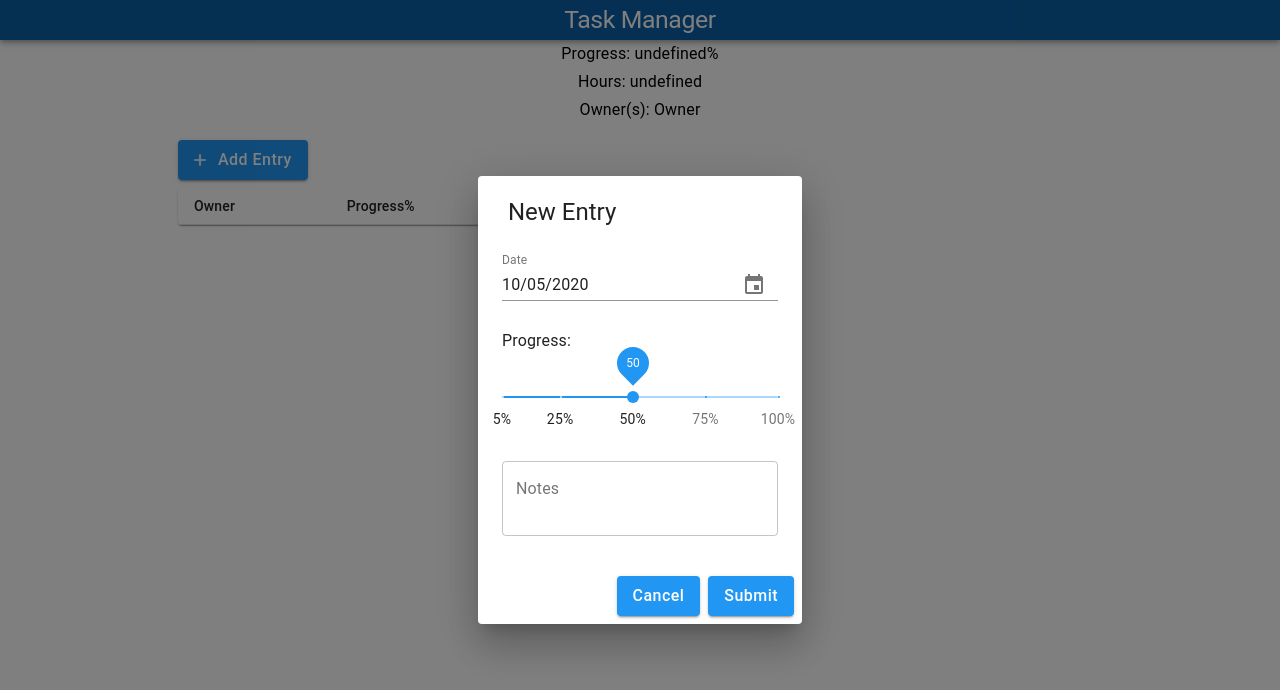
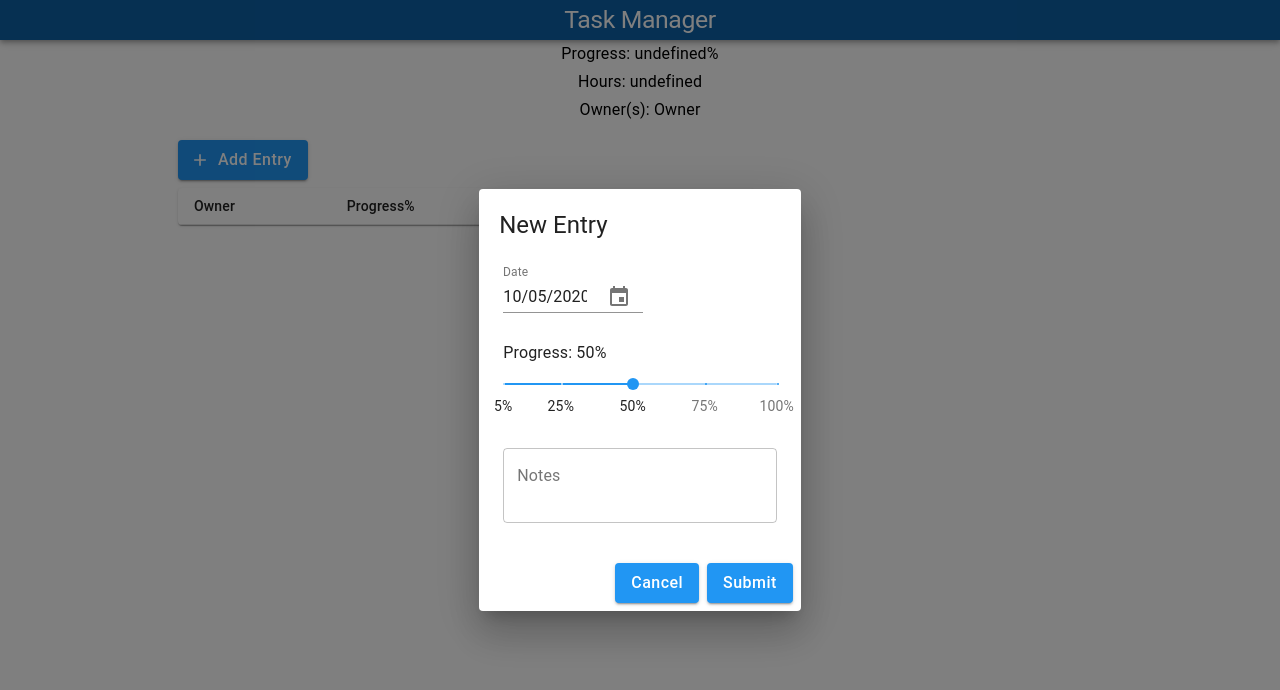
Before and after one commit to devslife7/taskManager, a React (Create React App) app: page /task/details in a window 1280 px wide. Both pictures are taken after a click on the button "Add Entry". Shown: the top 690 px of the page. Built offline with nearby package versions, Linux system fonts and the light colour scheme.

Commit message:
fixed add entry slider and set up controlled form

```diff
--- a/src/components/Entries.js
+++ b/src/components/Entries.js
@@ -3,17 +3,13 @@ import {
   Dialog,
   DialogActions,
   DialogContent,
-  // FormControlLabel,
-  Grid,
   makeStyles,
   Slider,
-  // Switch,
   TextField,
   Typography,
 } from "@material-ui/core"
 import React, { useEffect, useState } from "react"
 import { useDispatch, useSelector } from "react-redux"
-// import { fetchCurrentMilestone } from "../actions/milestones"
 import AddIcon from "@material-ui/icons/Add"
 import { fetchCurrentTask } from "../actions/tasks"
 import EntriesTable from "./EntriesTable"
@@ -29,50 +25,55 @@ const useStyles = makeStyles(theme => ({
     marginLeft: "10vw",
     marginTop: "2vh",
   },
+  KeyboardDatePicker: {
+    width: "140px",
+  },
 }))
 
-function Entries() {
+export default function Entries() {
   const classes = useStyles()
   const dispatch = useDispatch()
   const currentTask = useSelector(state => state.tasks.currentTask)
   const [openDialog, setOpenDialog] = useState(false)
+  const [date, setDate] = useState(new Date())
   const [sliderValue, setSliderValue] = useState("50")
+  const [notes, setNotes] = useState("")
 
   const handleOpenDialog = () => setOpenDialog(true)
-  const handleCloseDialog = () => setOpenDialog(false)
+  const handleCloseDialog = () => {
+    setOpenDialog(false)
+    setDate(new Date())
+    setSliderValue("50")
+    setNotes("")
+  }
 
   useEffect(() => {
     !!localStorage.currentTaskId && dispatch(fetchCurrentTask())
-    console.log("ENTRIS DID MOUNT HERE")
   }, [dispatch])
 
-  function valuetext(value) {
-    console.log("THIS IS VALUE: ", value)
-    setSliderValue(value)
-    return `${value}°C`
+  const handleSliderChange = (event, newValue) => {
+    setSliderValue(newValue)
+  }
+
+  const handleEditSubmit = () => {
+    // const requestBody = {
+    //   method: 'POST',
+    //   headers: {
+    //     "Content-Type": "application/json"
+    //   },
+    //   body: JSON.stringify({
+
+    //   })
+    // }
+    handleCloseDialog()
   }
 
   const marks = [
-    {
-      value: 5,
-      label: "5%",
-    },
-    {
-      value: 25,
-      label: "25%",
-    },
-    {
-      value: 50,
-      label: "50%",
-    },
-    {
-      value: 75,
-      label: "75%",
-    },
-    {
-      value: 100,
-      label: "100%",
-    },
+    { value: 5, label: "5%" },
+    { value: 25, label: "25%" },
+    { value: 50, label: "50%" },
+    { value: 75, label: "75%" },
+    { value: 100, label: "100%" },
   ]
 
   return (
@@ -104,26 +105,12 @@ function Entries() {
       <EntriesTable />
 
       <Dialog open={openDialog} onClose={handleCloseDialog}>
-        <Typography variant='h5' style={{ marginTop: "20px", marginLeft: "30px" }}>
+        <Typography variant='h5' style={{ marginTop: "20px", marginLeft: "20px" }}>
           {"New Entry"}
         </Typography>
 
-        {/* <FormControlLabel
-          control={
-            <Switch
-              checked={displayImport}
-              onChange={() => setDisplayImport(!displayImport)}
-              name='checkedB'
-              color='primary'
-            />
-          }
-          label='Import From Excel File'
-          style={{ marginTop: "20px", marginLeft: "15px", marginBottom: "10px" }}
-        /> */}
-
         <DialogContent className={classes.DialogContent}>
           <MuiPickersUtilsProvider utils={DateFnsUtils}>
-            <Grid container justify='flex-start'>
             <KeyboardDatePicker
               disableToolbar
               variant='inline'
@@ -131,28 +118,25 @@ function Entries() {
               margin='normal'
               id='date-picker-inline'
               label='Date'
-                // value={startDate}
-                // onChange={handleSetStartDate}
+              value={date}
+              onChange={setDate}
               KeyboardButtonProps={{
                 "aria-label": "change date",
               }}
               className={classes.KeyboardDatePicker}
             />
-            </Grid>
           </MuiPickersUtilsProvider>
 
-          <Typography id='discrete-slider-small-steps' gutterBottom style={{ margin: "20px 0px 30px 0px" }}>
-            Progress:
+          <Typography gutterBottom style={{ margin: "20px 0px 5px 0px" }}>
+            Progress: {`${sliderValue}%`}
           </Typography>
           <Slider
             defaultValue={50}
-            // getAriaValueText={valuetext}
-            aria-labelledby='discrete-slider-small-steps'
             step={5}
             marks={marks}
             min={5}
             max={100}
-            valueLabelDisplay='on'
+            onChange={handleSliderChange}
             style={{ marginBottom: "30px" }}
           />
 
@@ -163,9 +147,9 @@ function Entries() {
             multiline
             rows={2}
             label='Notes'
-            // value={description}
+            value={notes}
             onChange={e => {
-              // setDescription(e.target.value)
+              setNotes(e.target.value)
             }}
           />
         </DialogContent>
@@ -174,7 +158,7 @@ function Entries() {
           <Button variant='contained' className={classes.button} onClick={handleCloseDialog} color='primary'>
             Cancel
           </Button>
-          <Button variant='contained' className={classes.button} onClick={handleCloseDialog} color='primary'>
+          <Button variant='contained' className={classes.button} onClick={handleEditSubmit} color='primary'>
             Submit
           </Button>
         </DialogActions>
@@ -182,5 +166,3 @@ function Entries() {
     </div>
   )
 }
-
-export default Entries
```
Lines whose indentation alone changed are shown as unchanged.
